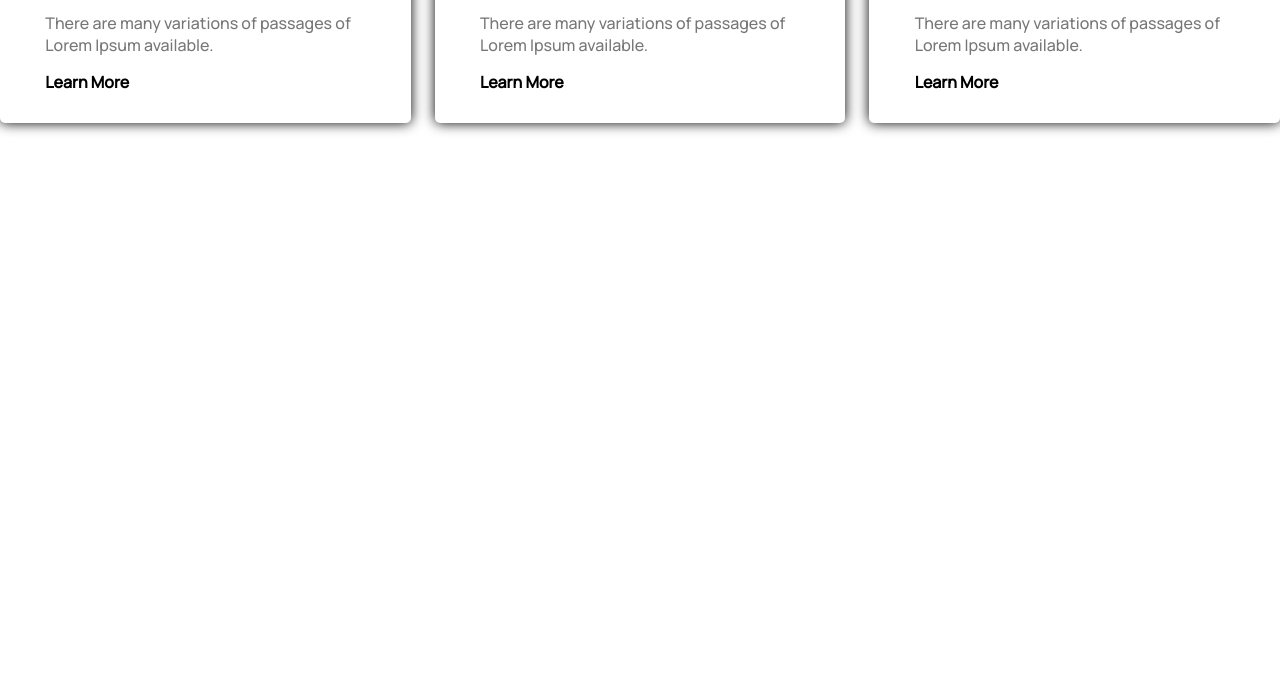
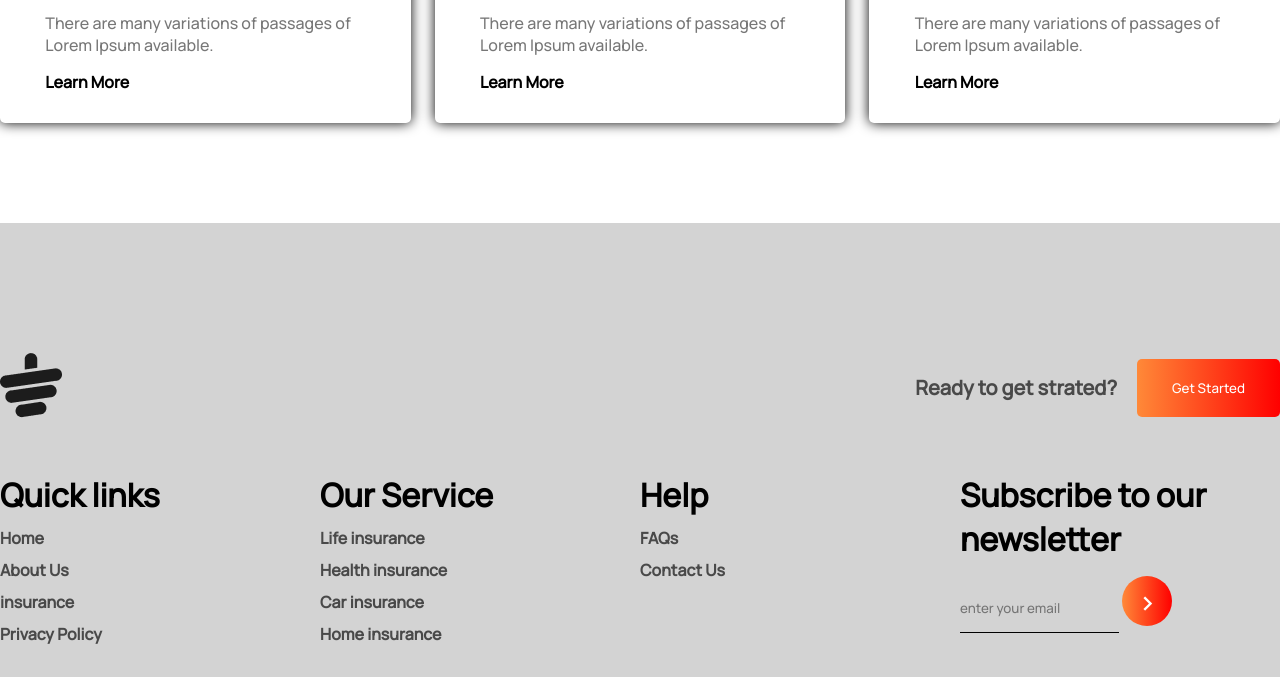
Before and after one commit to naimprodev/tea-house-vinila, a plain HTML site: page index.html in a window 1280 px wide. Shown: the part 3096-3773 px from the top of the page. Before the commit the page ends 3319 px from the top, so only its background shows below. Drawn offline with Linux system fonts and the light colour scheme.

Commit message:
footer section done

```diff
--- a/css/style.css
+++ b/css/style.css
@@ -335,6 +335,92 @@
 
 /* ------------------------------------------------------------------------------------------------------------------                                            news section style finish
 ------------------------------------------------------------------------------------------------------------------*/
+/* ------------------------------------------------------------------------------------------------------------------                                            footer section style start
+------------------------------------------------------------------------------------------------------------------*/
+footer{
+    background-color: lightgray;
+    padding: 130px 0;
+    width: 100%;
+    margin: 100px 0 0 0;
+}
+.foot{
+    width: 100%;
+    max-width: 1600px;
+    margin: 0 auto;
+}
+.order{
+    display: flex;
+    justify-content: space-between;
+    margin-bottom: 50px;
+}
+.order-description{
+    display: flex;
+    gap: 20px;
+    align-items: center;
+}
+.order-title{
+    font-weight: bold;
+    font-size: 20px;
+    color: var(--dark-pink);
+}
+.order-btn{
+    color: white;
+    background: linear-gradient(to right, #FF8938, #F00);
+    border: 0;
+    border-radius: 5px;
+    padding: 20px 35px;
+}
+
+.service-details{
+    display: grid;
+    grid-template-columns: repeat(4 ,1fr);
+    margin-bottom: 100px;
+}
+.links li, .service li,
+.help li{
+    list-style: none;
+    font-weight: bold;
+    color: var(--dark-pink);
+    margin: 10px 0;
+}
+.user-title{
+    margin-bottom: 15px;
+}
+.user-input{
+    border: 0;
+    border-bottom: 1px solid #000;
+    color: #494949;
+    background-color: lightgray;
+    padding: 15px 0;
+    margin-bottom: 50px;
+}
+.user-btn{
+    border: 0;
+    font-size: 30px;
+    color: white;
+    background: linear-gradient(to right, #FF8938, #F00 );
+    padding: 5px;
+    border-radius: 25px;
+    width: 50px;
+    height: 50px;
+}
+.icons{
+    display: flex;
+    gap: 24px;
+}
+.copyright-title{
+    text-align: center;
+}
+
+
+
+
+
+
+
+
+/* ------------------------------------------------------------------------------------------------------------------                                            footer section style finish
+------------------------------------------------------------------------------------------------------------------*/
 /* ------------------------------------------------------------------------------------------------------------------                                            media quires
 ------------------------------------------------------------------------------------------------------------------*/
 
@@ -361,6 +447,17 @@
     }
     .clients{
         flex-direction: column;
+        margin-top: 5px;
+    }
+    .order{
+        flex-direction: column;
+    }
+    .order-description{
+        flex-direction: column;
+    }
+    .service-details{
+        grid-template-columns: repeat(1, 1fr);
+        text-align: center;
     }
 
 }
--- a/index.html
+++ b/index.html
@@ -186,6 +186,57 @@
             </div>
         </section>
     </main>
+    <footer>
+        <div class="foot">
+            <div class="order">
+                <div class="order-img">
+                    <img src="images/cup.png" alt="">
+                </div>
+                <div class="order-description">
+                    <h3 class="order-title">Ready to get strated?</h3>
+                    <button class="order-btn">Get Started</button>
+                </div>
+            </div>
+            <div class="service-details">
+                <div class="links">
+                    <h1>Quick links</h1>
+                    <ul>
+                        <li>Home</li>
+                        <li>About Us</li>
+                        <li>insurance</li>
+                        <li>Privacy Policy</li>
+                    </ul>
+                </div>
+                <div class="service">
+                    <h1>Our Service</h1>
+                    <ul>
+                        <li>Life insurance</li>
+                        <li>Health insurance</li>
+                        <li>Car insurance</li>
+                        <li>Home insurance</li>
+                    </ul>
+                </div>
+                <div class="help">
+                    <h1>Help</h1>
+                    <ul>
+                        <li>FAQs</li>
+                        <li>Contact Us</li>
+                    </ul>
+                </div>
+                <div class="user-form">
+                    <h1 class="user-title">Subscribe to our <br> newsletter</h1>
+                    <input class="user-input" type="email" name="email" id="email" placeholder="enter your email">
+                    <input class="user-btn" type="submit" value=">">
+                    <div class="icons">
+                        <i class="fa-brands fa-facebook"></i>
+                        <i class="fa-brands fa-twitter"></i>
+                        <i class="fa-brands fa-instagram"></i>
+                    </div>
+                </div>
+            </div>
+            <p class="copyright-title">© 2027 UIDesign.to - All rights reserved.</p>
+        </div>
+    </footer>
 </body>
 
 </html>
```
